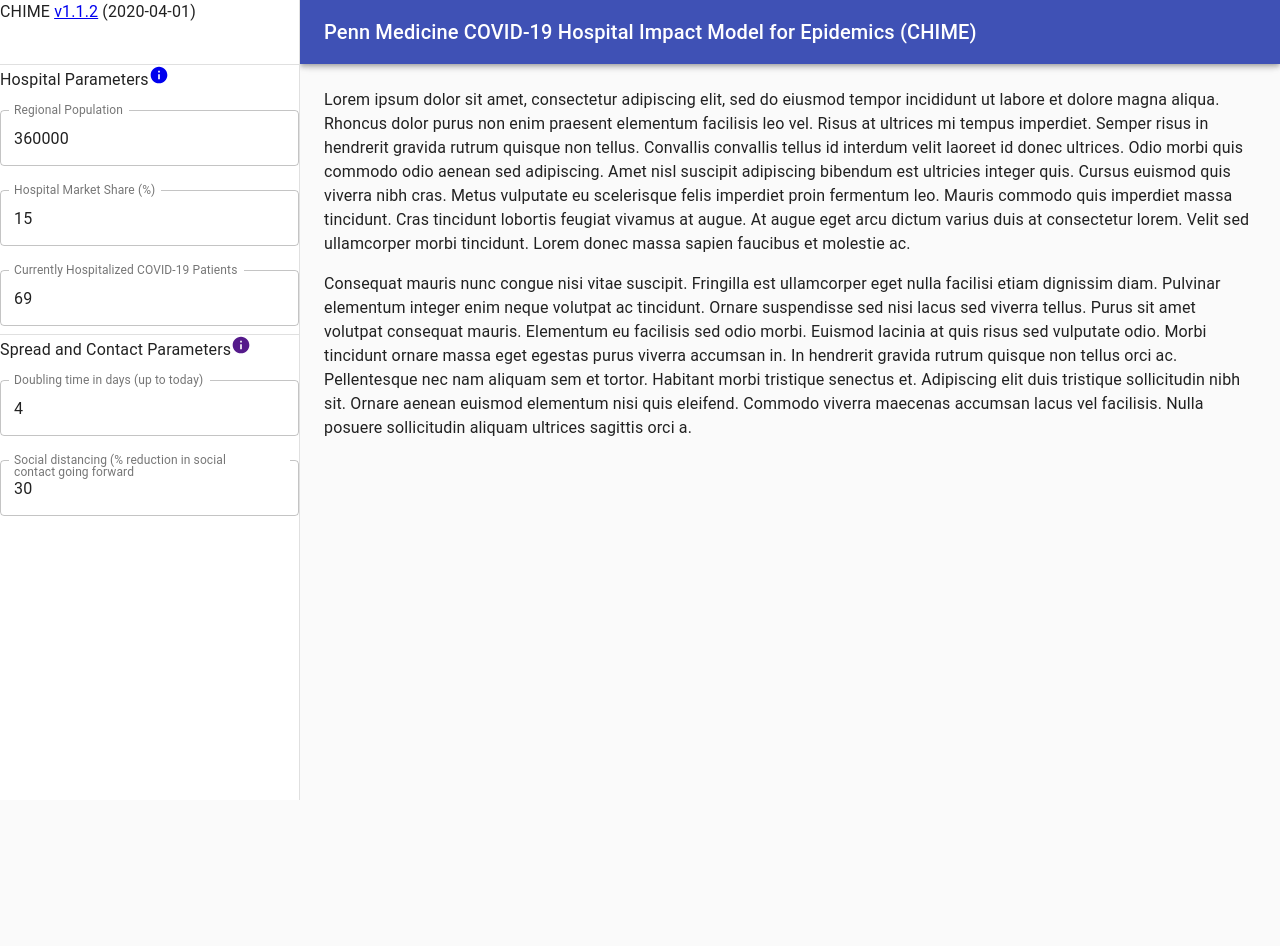
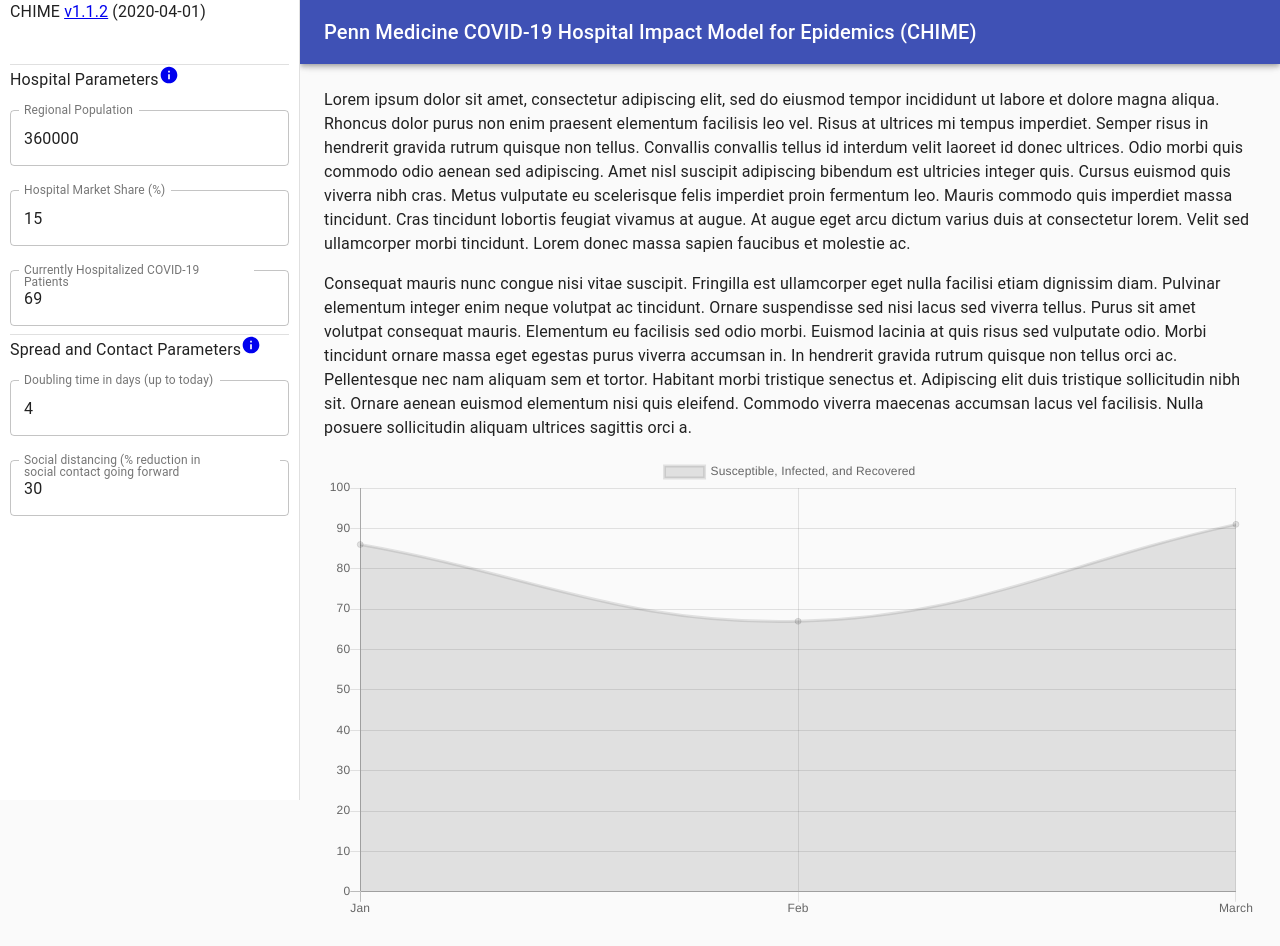
Before and after one commit to LCBecker/chime-react, a React (Create React App) app: page / in a window 1280 px wide. Before the commit the page ends 800 px from the top, so only its background shows below. Built offline with nearby package versions, Linux system fonts and the light colour scheme.

Commit message:
Initial graph added

```diff
--- a/package.json
+++ b/package.json
@@ -8,6 +8,7 @@
     "@testing-library/jest-dom": "^4.2.4",
     "@testing-library/react": "^9.5.0",
     "@testing-library/user-event": "^7.2.1",
+    "chart.js": "^2.9.3",
     "react": "^16.13.1",
     "react-dom": "^16.13.1",
     "react-scripts": "3.4.1"
--- a/src/App.js
+++ b/src/App.js
@@ -1,6 +1,8 @@
 import React from 'react';
+import { useEffect } from 'react';
 import ParameterSidebar from './components/ParameterSidebar';
-import { makeStyles, CssBaseline, Drawer, Divider, Typography, AppBar, Toolbar } from '@material-ui/core';
+import { makeStyles, CssBaseline, Typography, AppBar, Toolbar } from '@material-ui/core';
+import LineGraph from './components/LineGraph';
 
 const drawerWidth = 300;
 
@@ -21,7 +23,9 @@
 }));
 
 function App() {
+
   const classes = useStyles();
+
   return (
     <div className={classes.root}>
       <CssBaseline />
@@ -58,6 +62,7 @@
           nibh sit. Ornare aenean euismod elementum nisi quis eleifend. Commodo viverra maecenas
           accumsan lacus vel facilisis. Nulla posuere sollicitudin aliquam ultrices sagittis orci a.
         </Typography>
+        <LineGraph />
       </main>
     </div>
   );
--- /dev/null
+++ b/src/components/LineGraph.js
@@ -0,0 +1,46 @@
+import React, { Component, useEffect } from 'react'
+import Chart from "chart.js";
+//import classes from "./LineGraph.module.css";
+
+const LineGraph = () => {
+    const chartRef = React.createRef();
+
+    useEffect(() => {
+        const myChartRef = chartRef.current.getContext("2d");
+
+        new Chart(myChartRef, {
+            type: "line",
+            data: {
+                //Bring in data
+                labels: ["Jan", "Feb", "March"],
+                datasets: [
+                    {
+                        label: "Susceptible, Infected, and Recovered",
+                        data: [86, 67, 91],
+                    }
+                ]
+            },
+            options: {
+                //Customize chart options
+                scales: {
+                  yAxes: [{
+                      ticks: {
+                          beginAtZero: true
+                      }
+                  }]
+                }
+            }
+        });
+    });
+
+        return (
+            <div>
+                <canvas
+                    id="myChart"
+                    ref={chartRef}
+                />
+            </div>
+        )
+}
+
+export default LineGraph;
--- a/src/components/ParameterInput.js
+++ b/src/components/ParameterInput.js
@@ -1,22 +1,20 @@
 import React from 'react';
-import InputLabel from '@material-ui/core/InputLabel';
-import OutlinedInput from '@material-ui/core/OutlinedInput';
 import TextField from '@material-ui/core/TextField'
+import FormGroup from '@material-ui/core/FormGroup';
 
 const ParameterInput = ({id, label, defaultValue, onInputChange}) => {
+
   return (
-    <React.Fragment>
+    <FormGroup>
       <TextField
         id={id}
         label={label}
         defaultValue={defaultValue}
         margin="normal"
         variant="outlined"
-        />
-
-      {/* <InputLabel htmlFor={id}>{label}</InputLabel>
-      <OutlinedInput id={id} value={defaultValue} onChange={onInputChange} label={label} /> */}
-    </React.Fragment>
+        // onChange={(e) => { onInputChange(id, e.target.value) }} Might want to use redux store to store value!
+      />
+    </FormGroup>
   );
 };
 
--- a/src/components/ParameterSidebar.js
+++ b/src/components/ParameterSidebar.js
@@ -15,12 +15,14 @@
   },
   drawerPaper: {
     width: drawerWidth,
+    padding: '0 10px',
   },
   toolbar: theme.mixins.toolbar,
 }));
 
-const ParameterSidebar = () => {
+const ParameterSidebar = (props) => {
   const classes = useStyles();
+
   return (
     <Drawer
       className={classes.drawer}
@@ -34,14 +36,15 @@
       <Divider />
         <Typography variant="subtitle1">
           Hospital Parameters
-          <a href="https://code-for-philly.gitbook.io/chime/what-is-chime/parameters#hospital-parameters" target="_blank">
+          <a href="https://code-for-philly.gitbook.io/chime/what-is-chime/parameters#hospital-parameters" target="_blank" rel="noopener noreferrer">
             <InfoIcon fontSize="small"/>
           </a>
           </Typography>
         <ParameterInput
           id="regional-population"
           label="Regional Population"
-          defaultValue="360000"
+          defaultValue={360000}
+          modifyBy={1}
         />
         <ParameterInput
           id="hospital-market"
@@ -56,7 +59,7 @@
       <Divider />
       <Typography variant="subtitle1">
         Spread and Contact Parameters
-        <a href="" target="_blank">
+        <a href="https://code-for-philly.gitbook.io/chime/what-is-chime/parameters#spread-and-contact-parameters" target="_blank" rel="noopener noreferrer">
           <InfoIcon fontSize="small" />
         </a>
       </Typography>
```
Also changed, not shown: 1 other file (tests, documents, lock files or other folders).
